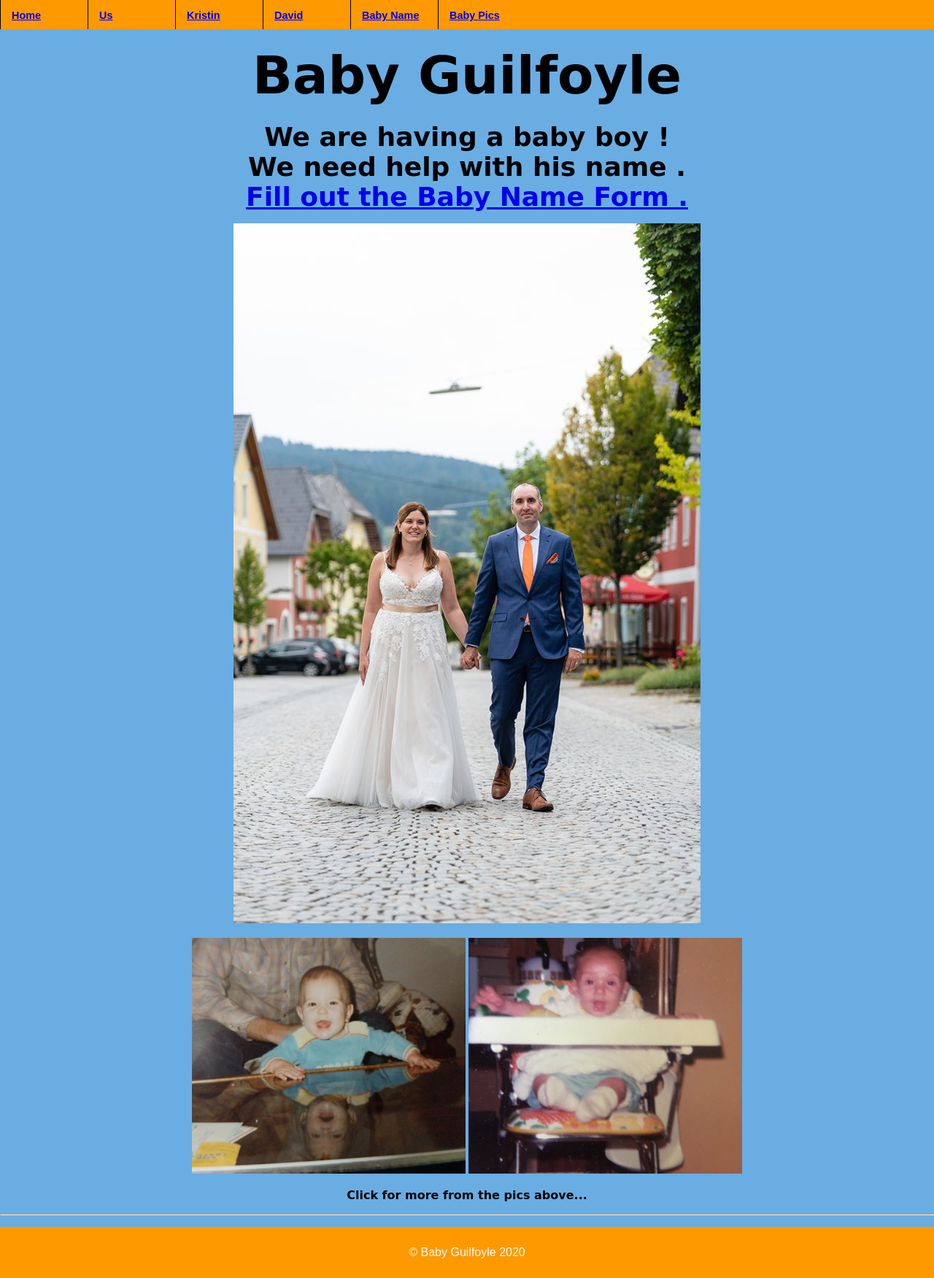
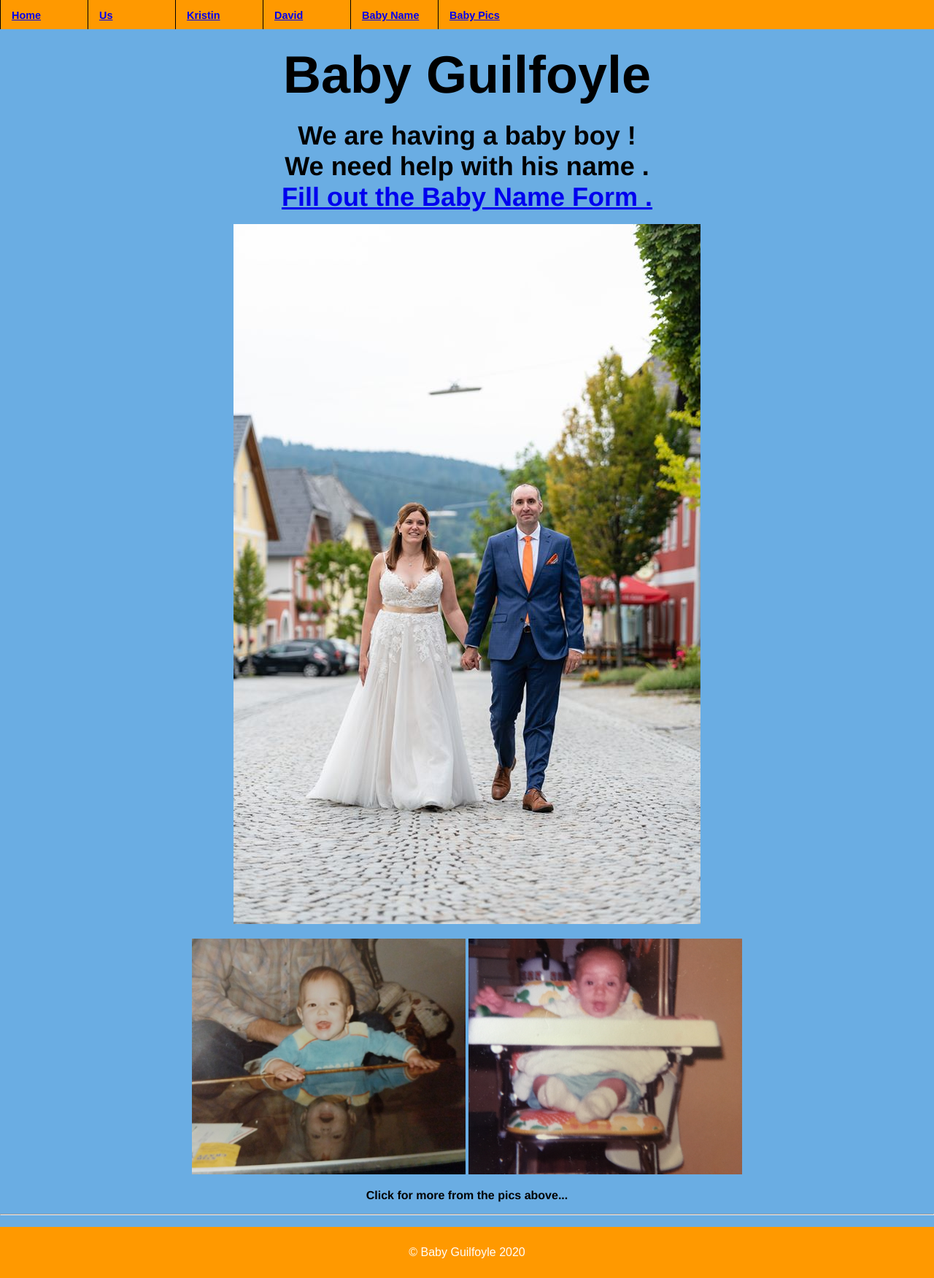
Before and after one commit to Davg99/BabyGuilfoyle, a PHP site: page / in a window 1280 px wide. Shown: the whole page at 73% size. Run offline with PHP 8.4, Linux system fonts and the light colour scheme.

Commit message:
Update babyg.css

```diff
--- a/babyg.css
+++ b/babyg.css
@@ -10,7 +10,7 @@
 
 			margin-left:auto;
 			margin-right:auto;
-			font-family:cursive;
+			font-family:helvetica;
 			text-align: center;
 			font-weight:bold;
 			}
```
